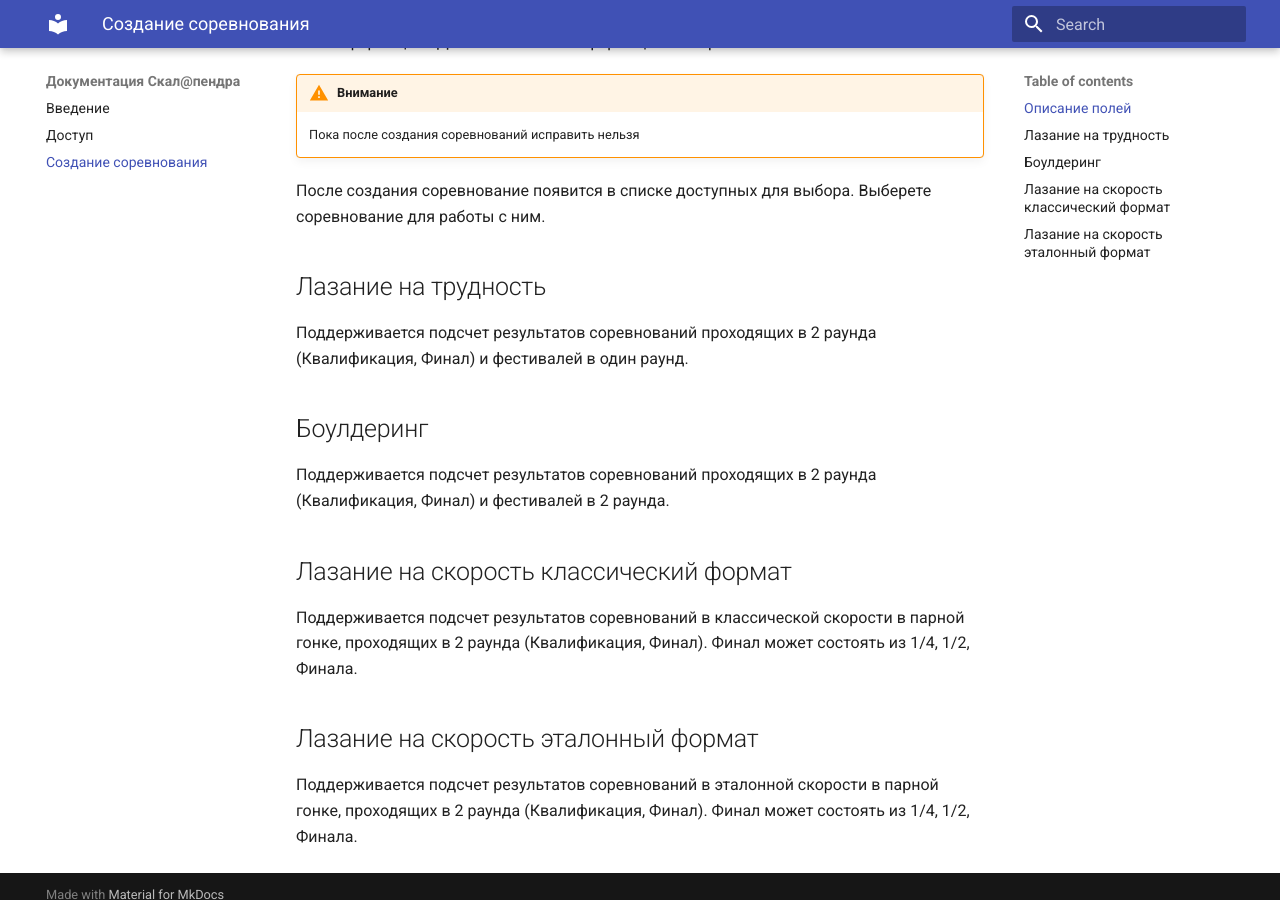
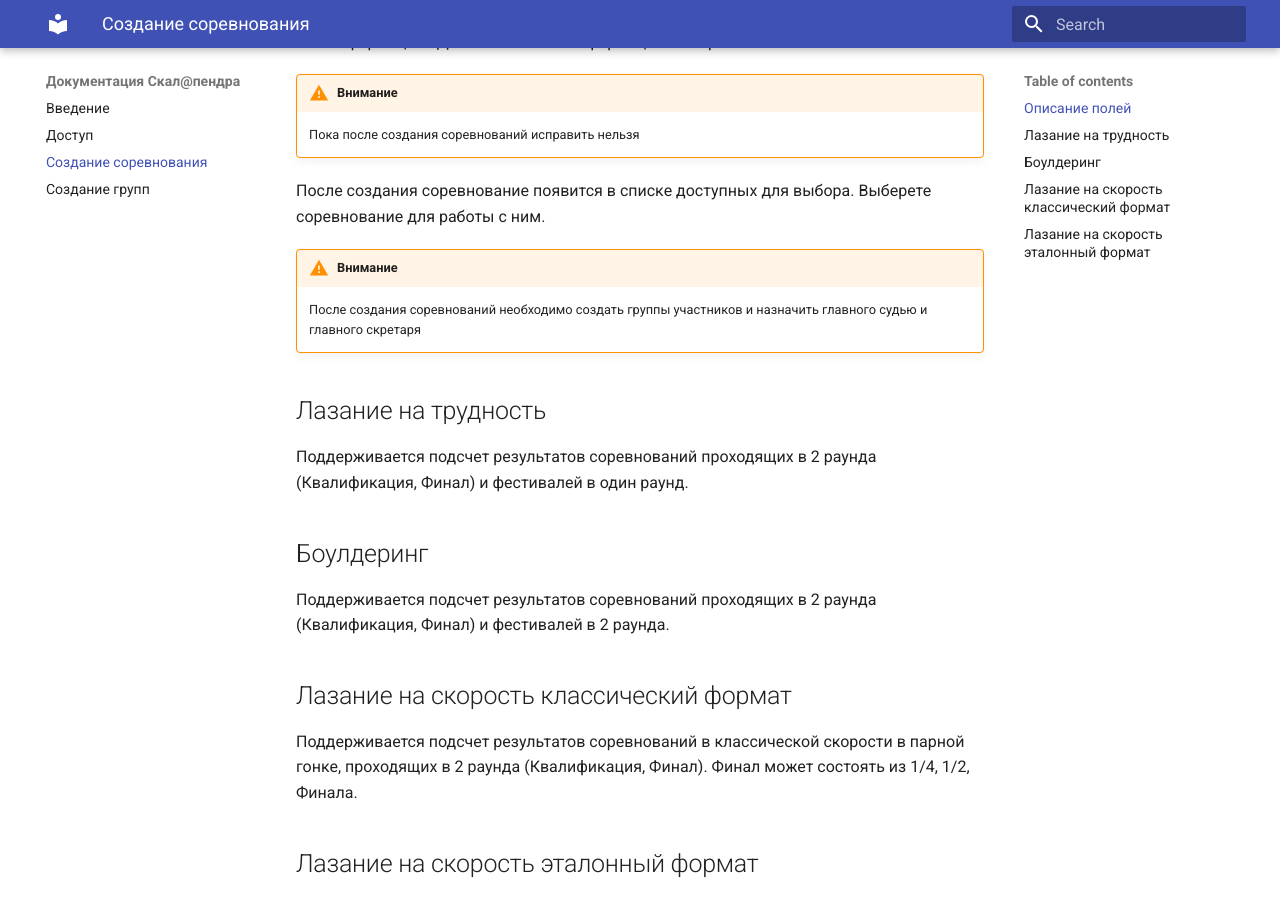
Before and after one commit to alptur/scaladocs, an MkDocs documentation site: the page built from docs/competitioncreate.md, in a window 1280 px wide and 900 px high, scrolled down 3293 px. Built offline with MkDocs 1.6.1 and Material for MkDocs 9.7.7, drawn with Linux system fonts in a browser that asks for light colours.

Commit message:
Страница создания соревнований

```diff
--- a/docs/competitioncreate.md
+++ b/docs/competitioncreate.md
@@ -65,6 +65,10 @@
 После создания соревнование появится в списке доступных для выбора. Выберете соревнование
 для работы с ним.
 
+!!! warning "Внимание"
+    После создания соревнований необходимо создать группы участников и назначить
+    главного судью и главного скретаря
+
 ## Лазание на трудность
 
 Поддерживается подсчет результатов соревнований проходящих в 2 раунда (Квалификация, Финал)
```
Also changed, not shown: docs/groupcreate.md (added, +3 -0 lines).
